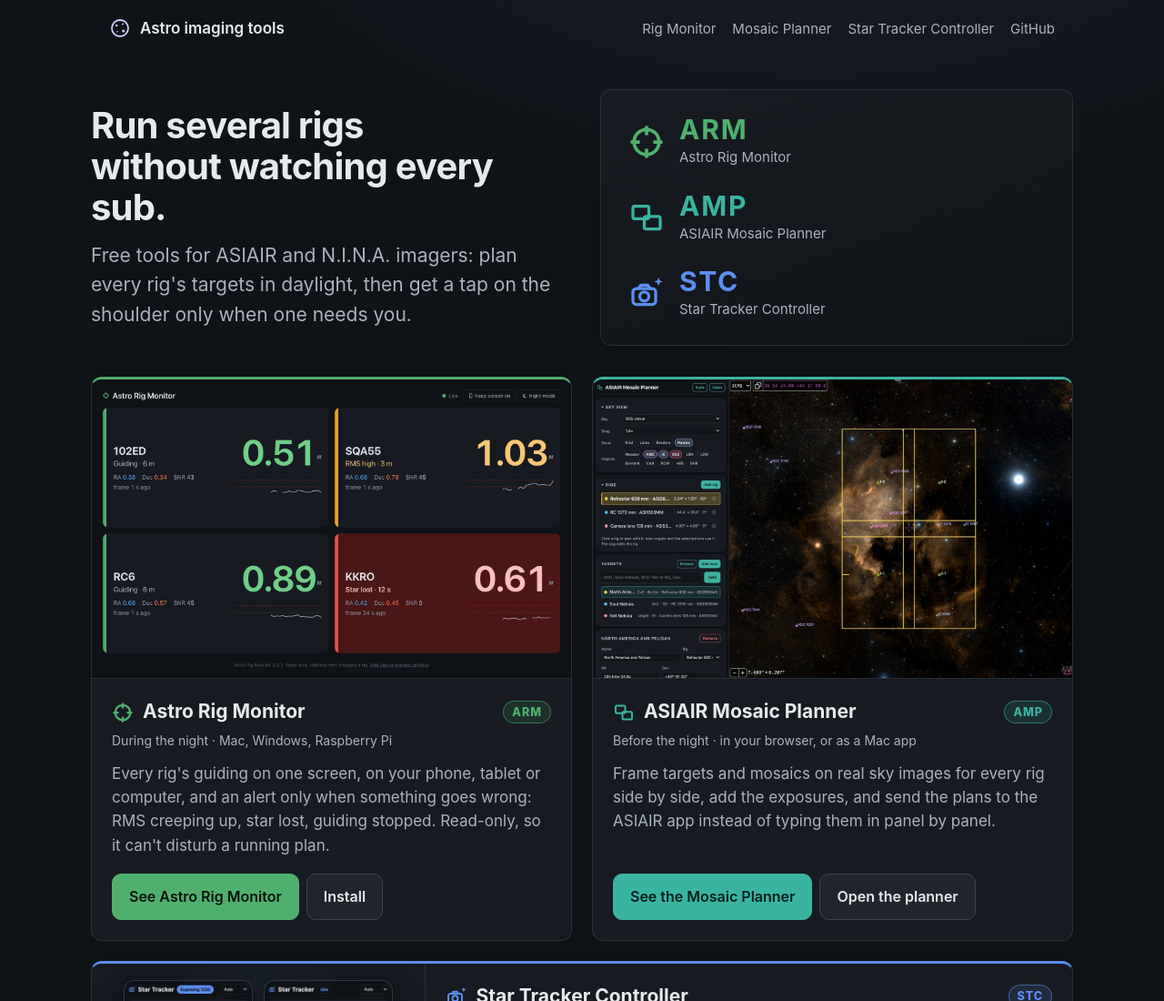
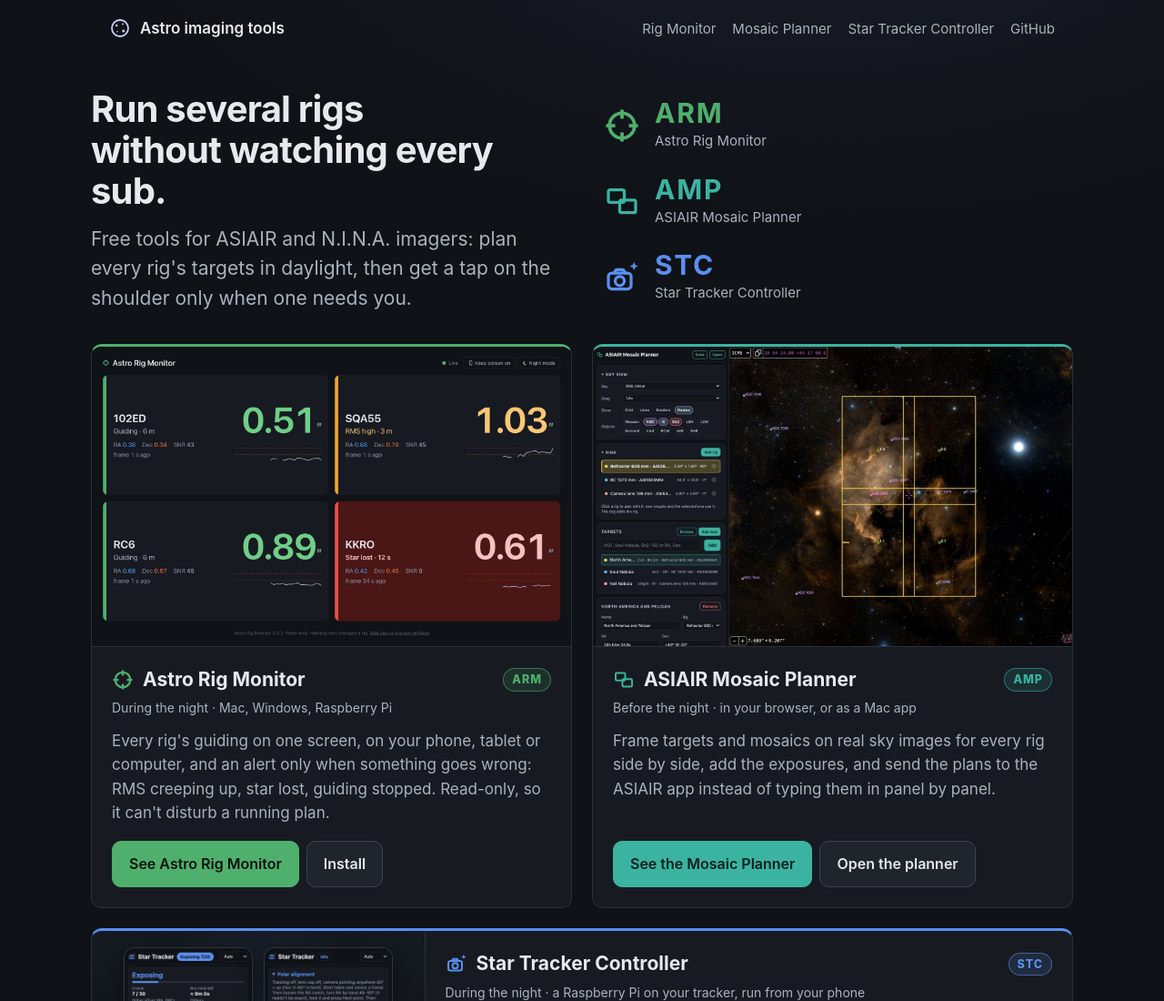
Before and after one commit to dgsgc/dgsgc.github.io, a plain HTML site: page index.html in a window 1280 px wide. Shown: the top 1100 px of the page at 91% size. Drawn offline with Linux system fonts and the light colour scheme.

Commit message:
Home: no box round the three tools in the title section
Co-Authored-By: Claude Opus 5.5 <noreply@anthropic.com>

```diff
--- a/index.html
+++ b/index.html
@@ -182,14 +182,13 @@ footer a { color: var(--text2); }
 .split { display: grid; grid-template-columns: 1fr 1fr; gap: 40px; align-items: center; }
 .split .lead { margin-bottom: 0; }
 .split h1 { font-size: clamp(30px, 3.6vw, 40px); }
-.split .trio { flex-direction: column; gap: 14px; margin: 0; padding: 22px 26px; border: 1px solid var(--line); border-radius: var(--r);
-  background: linear-gradient(160deg, #171b21, #11151a); }
+.split .trio { flex-direction: column; gap: 14px; margin: 0; }
 .split .acro { gap: 16px; padding: 6px 4px; border-radius: 10px; }
 .split .acro:hover { background: rgba(255,255,255,.03); }
 .split .acro svg { width: 40px; height: 40px; }
 .split .acro b { font-size: 30px; }
 .split .acro small { font-size: 15px; }
-@media (max-width: 820px) { .split { grid-template-columns: 1fr; gap: 24px; } .split .trio { padding: 16px 18px; } }
+@media (max-width: 820px) { .split { grid-template-columns: 1fr; gap: 24px; } }
 </style>
 </head>
 <body>
```
